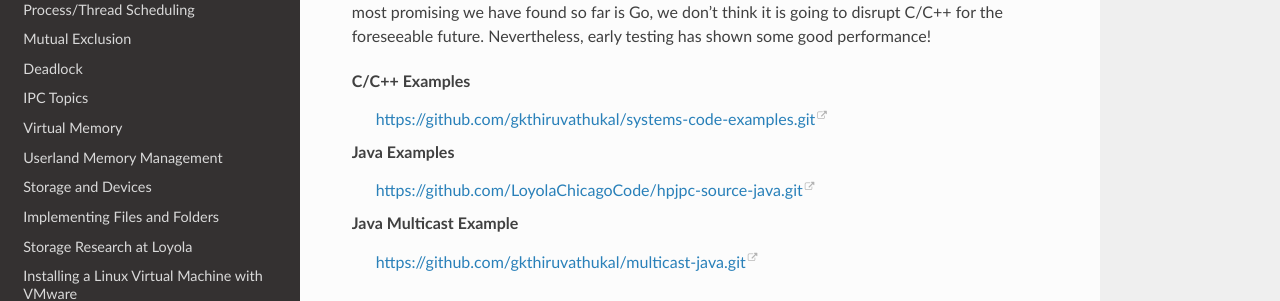
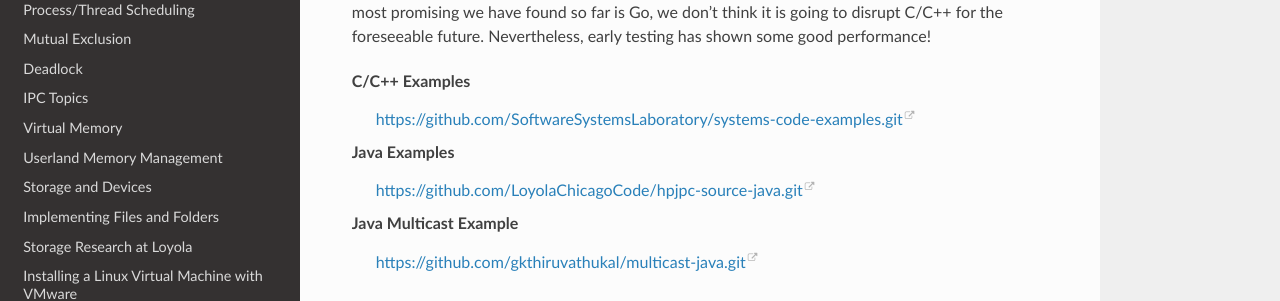
Before and after one commit to LoyolaChicagoBooks/operatingsystems, a Sphinx documentation site: the page built from source/meta.rst, in a window 1280 px wide and 900 px high, scrolled down 632 px. Shown: the part 256-557 px from the top of the window. Built offline with Sphinx 7.4.7 and the Read the Docs theme 2.0.0, drawn with Linux system fonts in a browser that asks for light colours; some of the changed lines change nothing that is shown.

Commit message:
moving code examples to SSL org

```diff
--- a/source/conf.py
+++ b/source/conf.py
@@ -321,7 +321,7 @@ epub_copyright = u'2013-2020, ' + authors
 
 rst_epilog = """
 
-.. |systems-code-examples-repo| replace:: `systems-code-examples on GitHub <https://github.com/gkthiruvathukal/systems-code-examples>`__
+.. |systems-code-examples-repo| replace:: `systems-code-examples on GitHub <https://github.com/SoftwareSystemsLaboratory/systems-code-examples>`__
 
 .. |systems-code-examples-url| replace:: https://github.com/gkthiruvathukal/systems-code-examples
 
--- a/source/meta.rst
+++ b/source/meta.rst
@@ -39,7 +39,7 @@ promising we have found so far is Go, we don't think it is going to disrupt C/C+
 future. Nevertheless, early testing has shown some good performance!
 
 C/C++ Examples
-   https://github.com/gkthiruvathukal/systems-code-examples.git
+   https://github.com/SoftwareSystemsLaboratory/systems-code-examples.git
 
 Java Examples
    https://github.com/LoyolaChicagoCode/hpjpc-source-java.git
```
Also changed, not shown: 1 other file.
